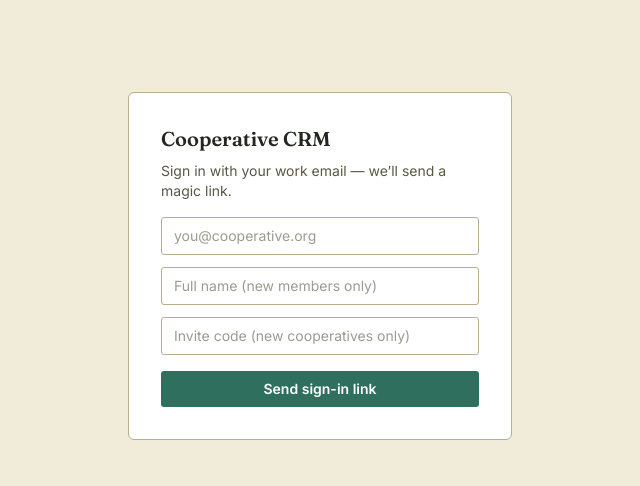
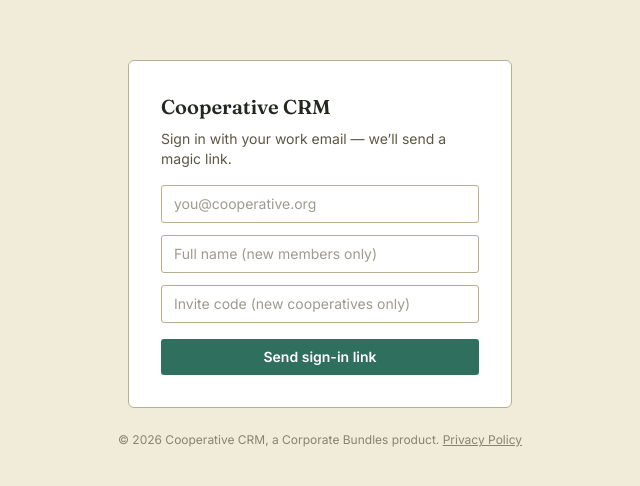
Before and after one commit to Bunmisodade/narp50plus-crm, a Next.js app: page /login in a window 1280 px wide. Shown: the part 134-620 px from the top of the page, without its empty margins (320-960 px from the left). Built offline with nearby package versions, Linux system fonts and the light colour scheme; no server answers.

Commit message:
Add SiteFooter to login page
Added SiteFooter component to the login page.

```diff
--- a/app/login/page.js
+++ b/app/login/page.js
@@ -67,7 +67,8 @@ return (
             {error && <p className="text-rust text-xs mt-2">{error}</p>}
           </>
         )}
-      </form>
+     </form>
+      <SiteFooter />
     </div>
   );
 }
```
